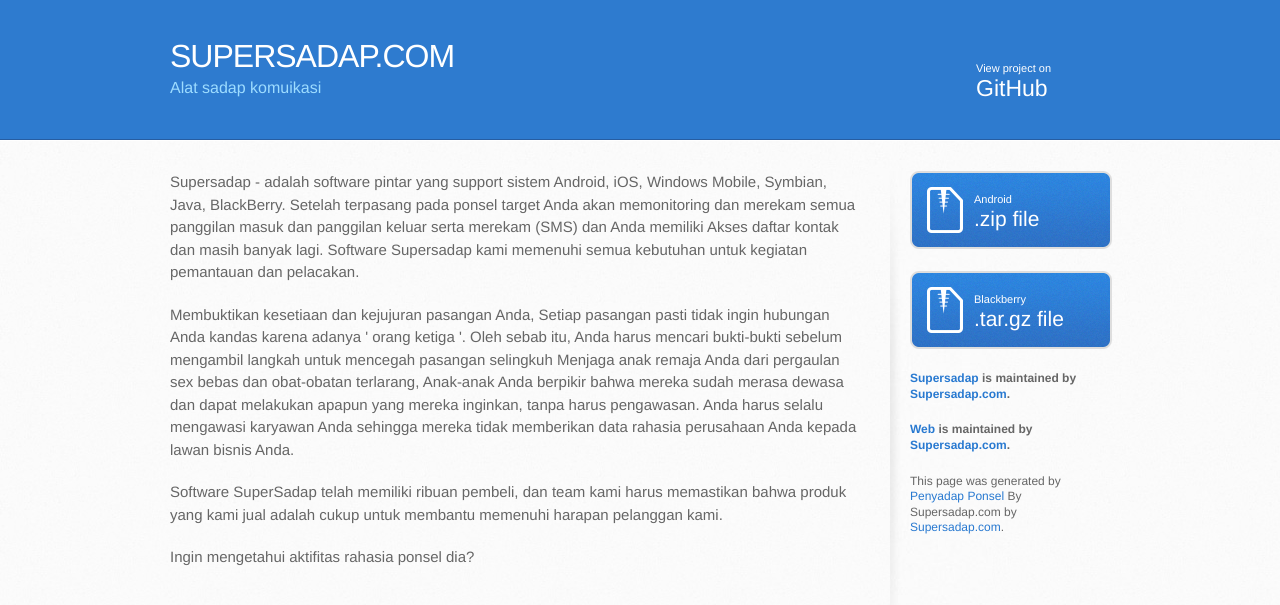
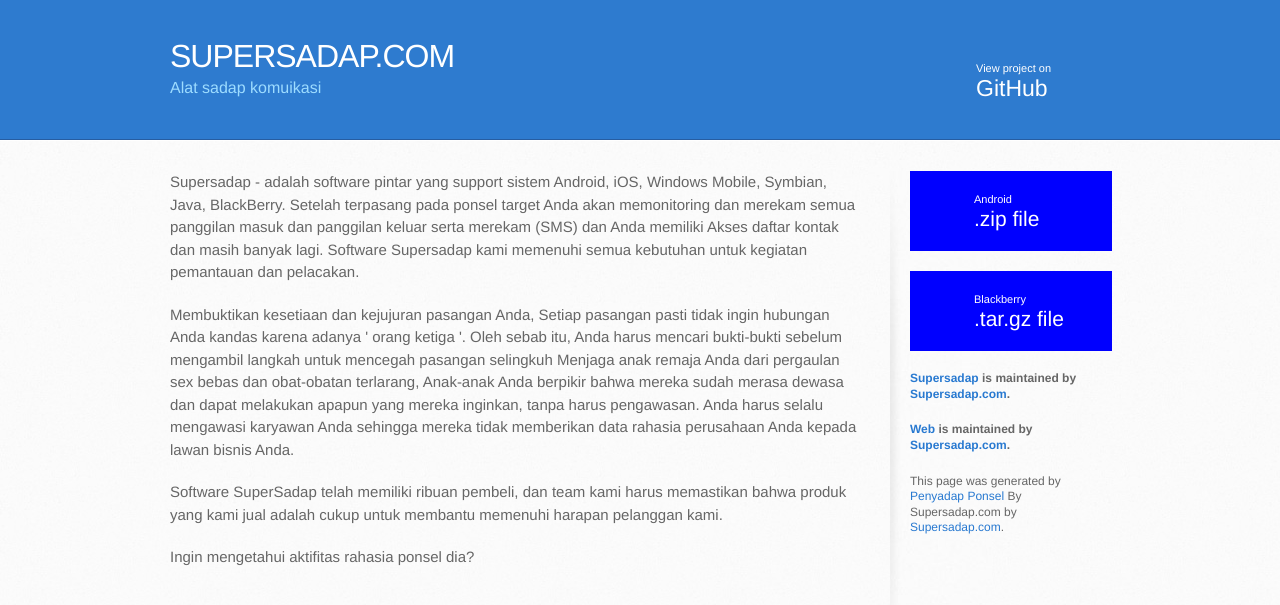
Before and after one commit to pietromenna/jekyll-architect-theme, a Jekyll site: the page built from index.html, in a window 1280 px wide. Shown: the top 605 px of the page. Built offline with Jekyll 4.4.1, drawn with Linux system fonts in a browser that asks for light colours; Markdown is read by kramdown in place of the engine named in the settings.

Commit message:
Update stylesheet.css

```diff
--- a/stylesheets/stylesheet.css
+++ b/stylesheets/stylesheet.css
@@ -219,7 +219,7 @@ hr {
  */
 
 pre {
-  overflow: auto;
+  overflow: auto; buto
 }
 
 /**
@@ -542,7 +542,7 @@ aside a.button {
   padding-left: 64px;
   margin-bottom: 20px;
   font-size: 21px;
-  background: transparent url(../images/download-button.png) 0 0 no-repeat;
+  background: blue;
 }
 
 code, pre {
```
